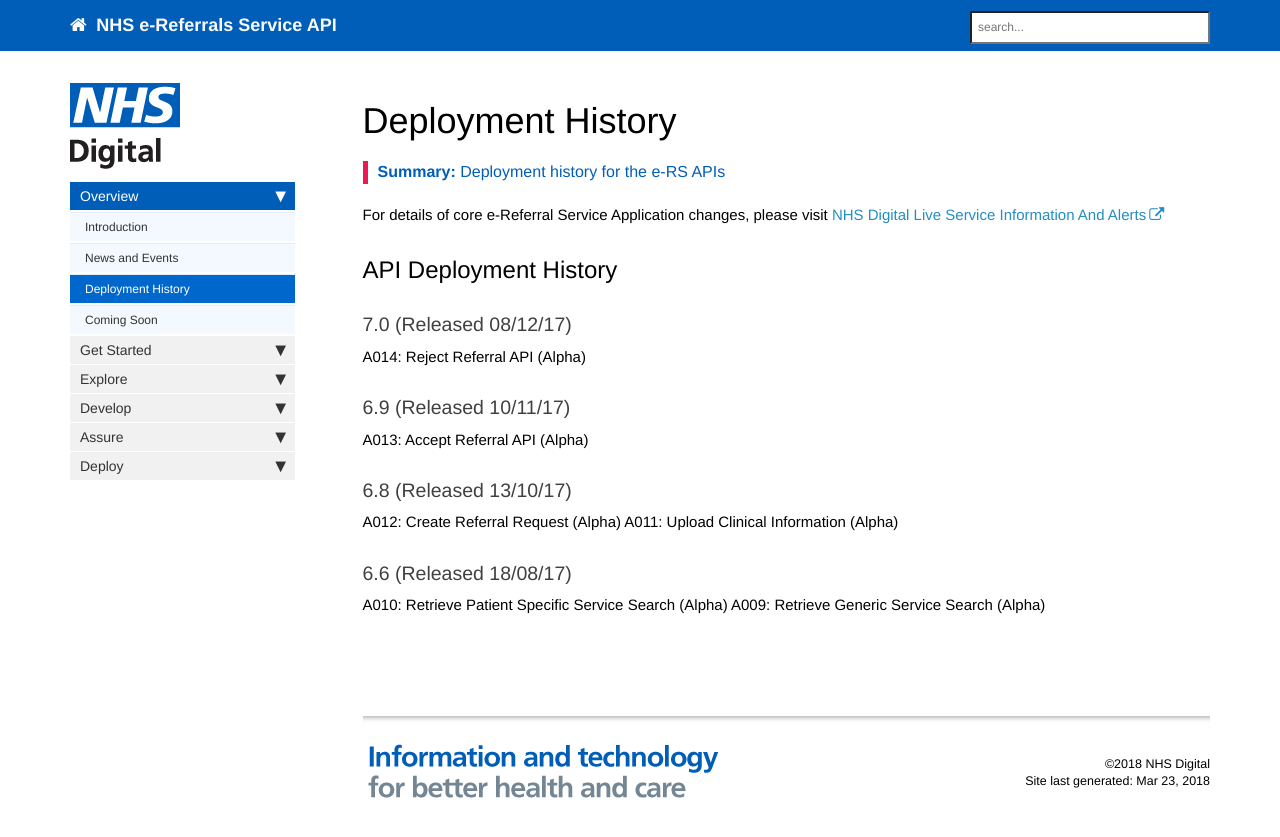
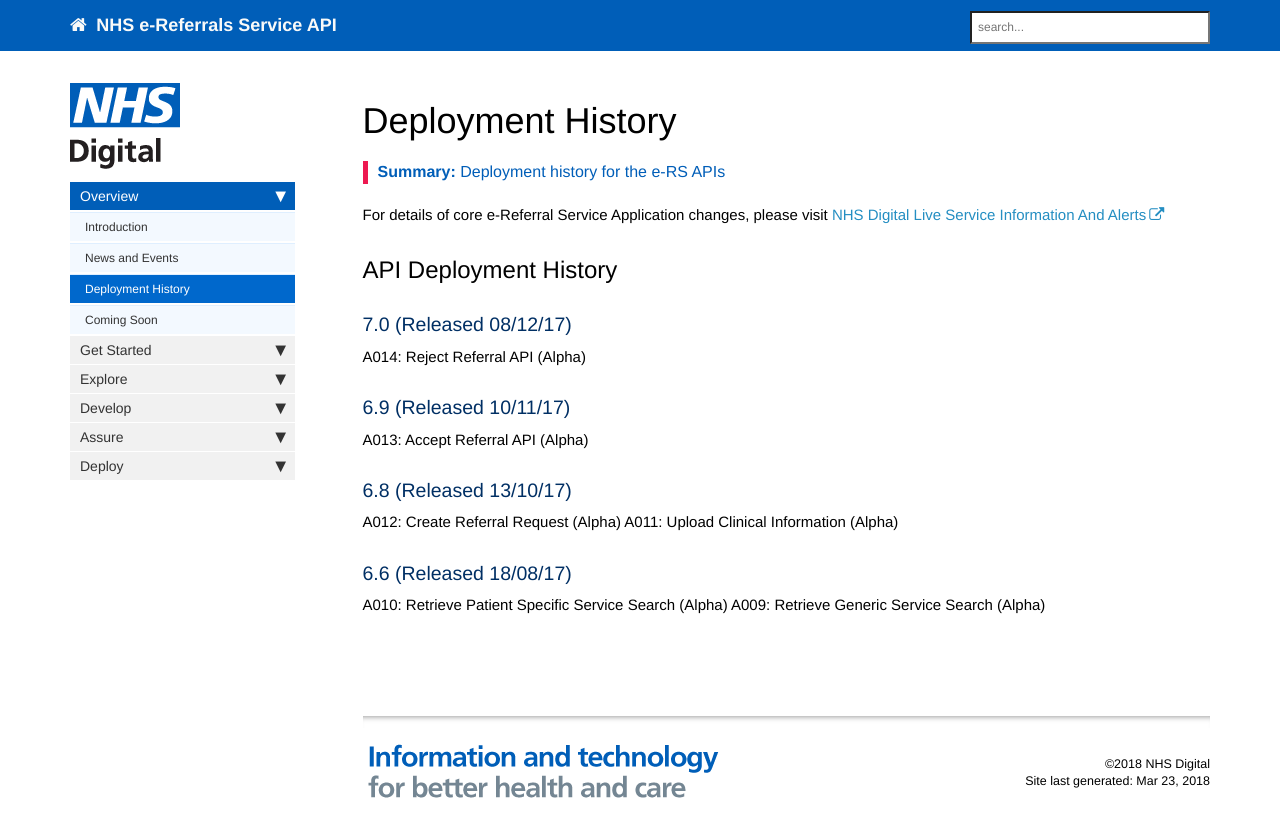
Before and after one commit to wurble369/websitetest, a Jekyll site: the page built from pages/deploymenthistory.md, in a window 1280 px wide. Shown: the top 837 px of the page. Built offline with Jekyll 4.4.1, drawn with Linux system fonts in a browser that asks for light colours; nearby versions of some CDN libraries; comment, search, counter and statistics services are not loaded.

Commit message:
More blue h3

```diff
--- a/css/customstyles.css
+++ b/css/customstyles.css
@@ -615,7 +615,7 @@ a.fa.fa-envelope-o.mailto {
     font-weight: 600;
 }
 
-h3 {color: #404040; font-weight:normal; font-size:130%;}
+h3 {color: #002F64; font-weight:normal; font-size:130%;}
 h4 {color: #005EB8; font-weight:normal; font-size:120%; font-style:italic;}
 
 .alert, .callout {
--- a/css/theme-blue.css
+++ b/css/theme-blue.css
@@ -5,7 +5,7 @@
 }
 
 
-h3 {color: #404040; }
+h3 {color: #002F64; }
 h4 {color: #005EB8; }
 
 .nav-tabs > li.active > a, .nav-tabs > li.active > a:hover, .nav-tabs > li.active > a:focus {
```
